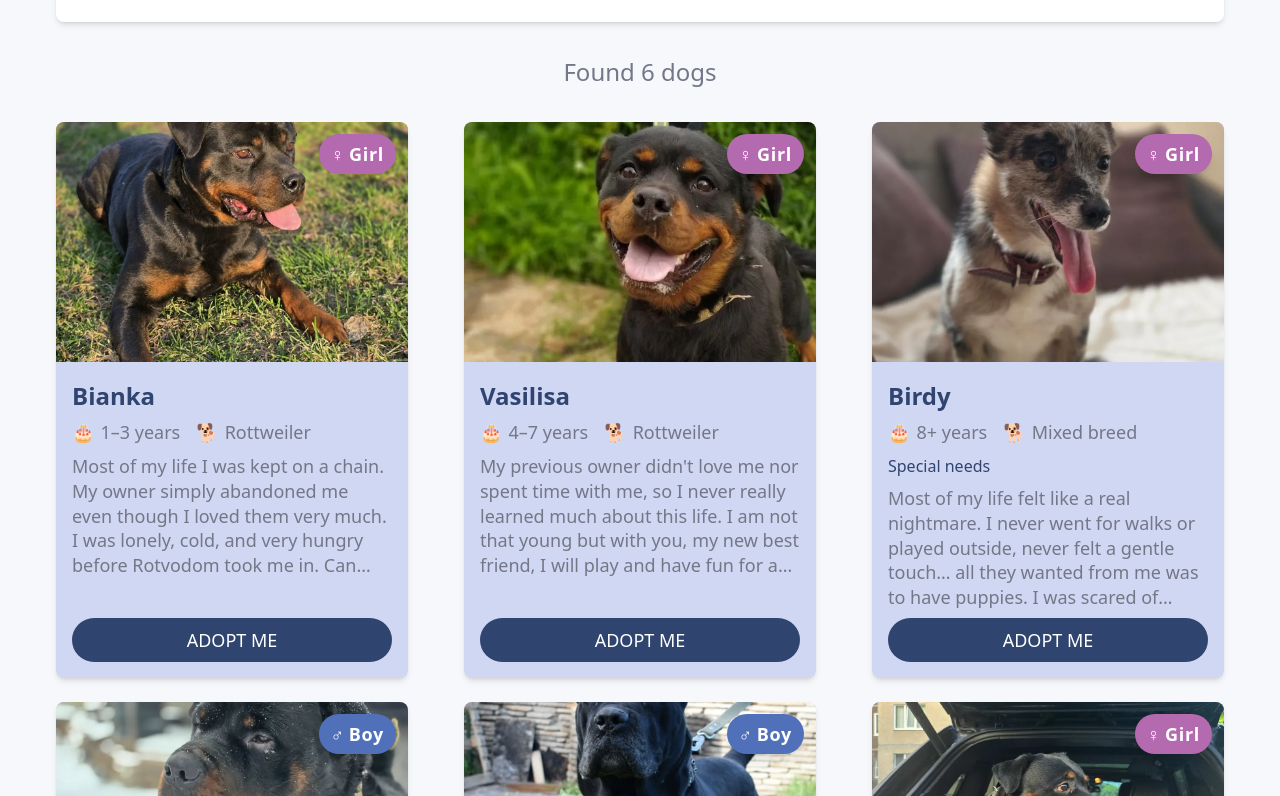
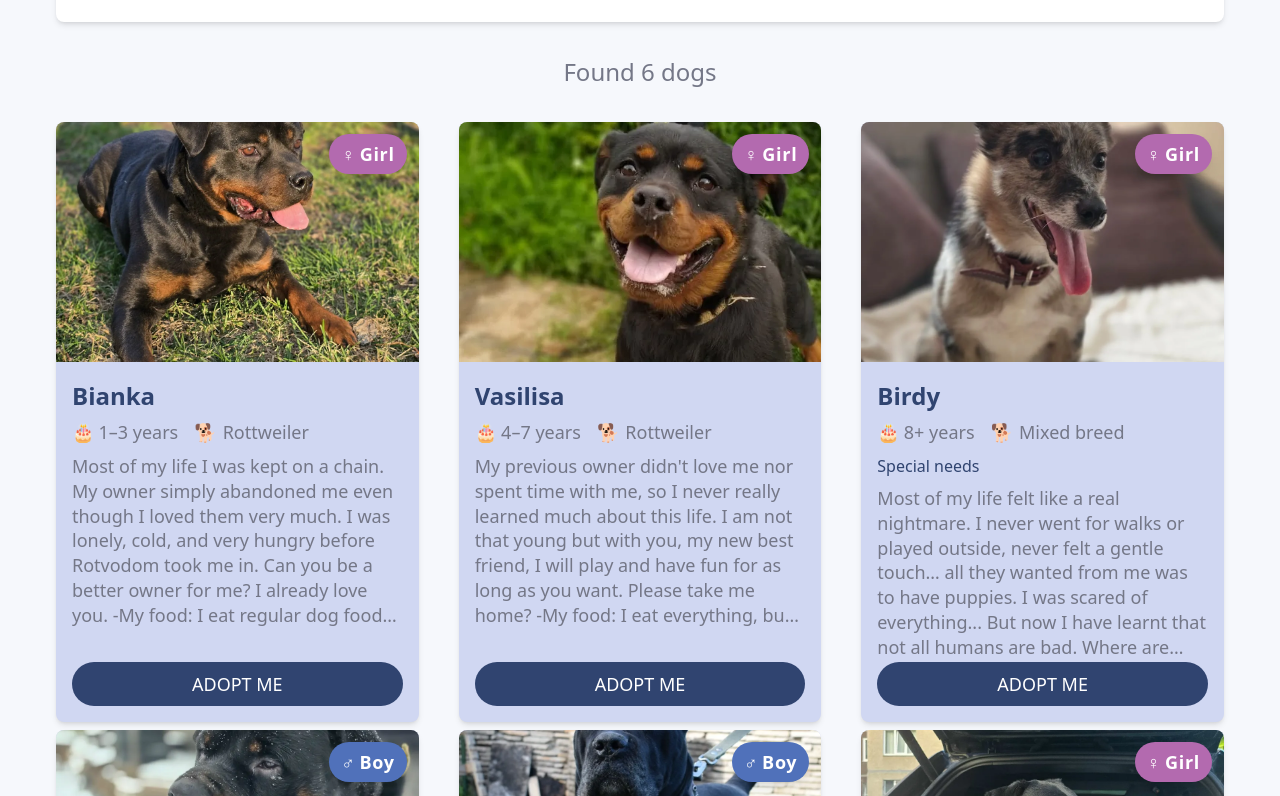
Before and after one commit to bavayra/dog-shelter, a React (Vite) app: page / in a window 1280 px wide. Shown: the part 1444-2240 px from the top of the page. Built offline with nearby package versions, Linux system fonts and the light colour scheme.

Commit message:
style(dogGrid/dogCard - 1024): decreased dogGrid gap and bages gap, decreased card's h, increased line-clamp and corrected margins

```diff
--- a/src/features/DogCard.tsx
+++ b/src/features/DogCard.tsx
@@ -36,7 +36,7 @@ const DogCard = memo((dog: Dog) => {
   return (
     <>
       <article
-        className="flex h-full cursor-pointer flex-col overflow-hidden rounded-lg bg-neutral-50 shadow-md transition-all duration-300 hover:scale-[1.02] hover:shadow-xl sm:mx-4"
+        className="flex h-full cursor-pointer flex-col overflow-hidden rounded-lg bg-neutral-50 shadow-md transition-all duration-300 hover:scale-[1.02] hover:shadow-xl sm:mx-4 lg:h-150"
         aria-label={`Dog card ${name}`}
         onClick={() => setIsModalOpen(true)}
       >
@@ -66,7 +66,7 @@ const DogCard = memo((dog: Dog) => {
         <div className="flex min-h-0 flex-1 flex-col p-4">
           <h3 className="typography-h3 mb-1">{name}</h3>
           <div className="tablet-sm:text-lg mb-2 flex flex-wrap items-center gap-4 text-sm text-neutral-700">
-            <span className="flex items-center gap-1.5">
+            <span className="flex items-center gap-1.5 lg:gap-1">
               <span role="img" aria-label="birthday cake">
                 🎂
               </span>
@@ -85,7 +85,7 @@ const DogCard = memo((dog: Dog) => {
             </div>
           )}
           <div className="min-h-0 flex-1">
-            <p className="typography-small tablet-sm:text-lg tablet-lg:text-lg mb-4 line-clamp-5 text-sm sm:text-base md:text-base lg:mb-2">
+            <p className="typography-small tablet-sm:text-lg tablet-lg:text-lg mb-4 line-clamp-5 text-sm sm:text-base md:text-base lg:mb-4 lg:line-clamp-7">
               {description}
             </p>
           </div>
--- a/src/features/DogGrid.tsx
+++ b/src/features/DogGrid.tsx
@@ -74,7 +74,7 @@ const DogGrid = () => {
         </div>
       ) : filteredDogs.length > 0 ? (
         <>
-          <div className="grid grid-cols-1 gap-6 transition-all md:grid-cols-2 lg:grid-cols-3">
+          <div className="grid grid-cols-1 gap-6 transition-all md:grid-cols-2 lg:grid-cols-3 lg:gap-2">
             {displayedDogs.map((dog) => (
               <DogCard key={dog.id} {...dog} />
             ))}
```
